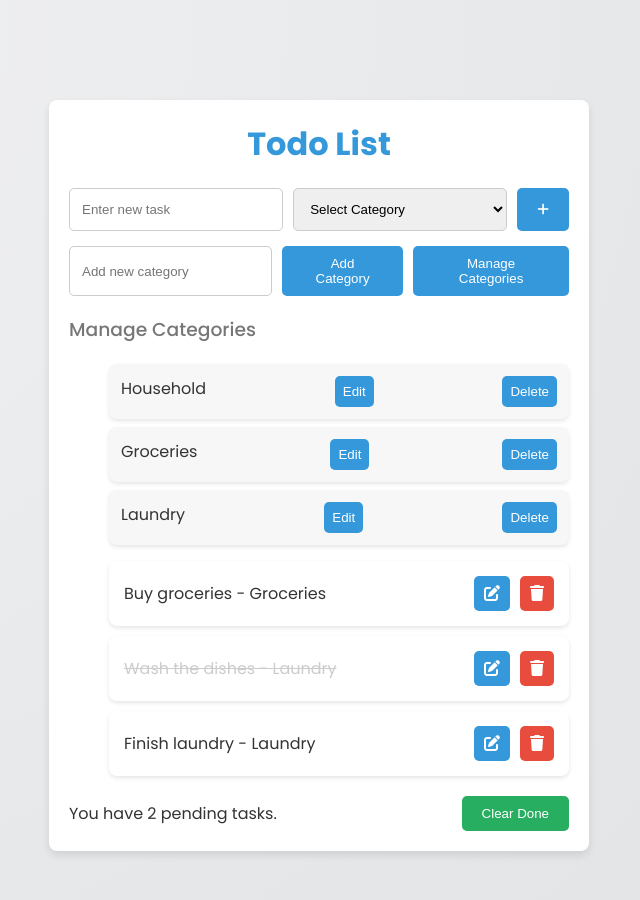
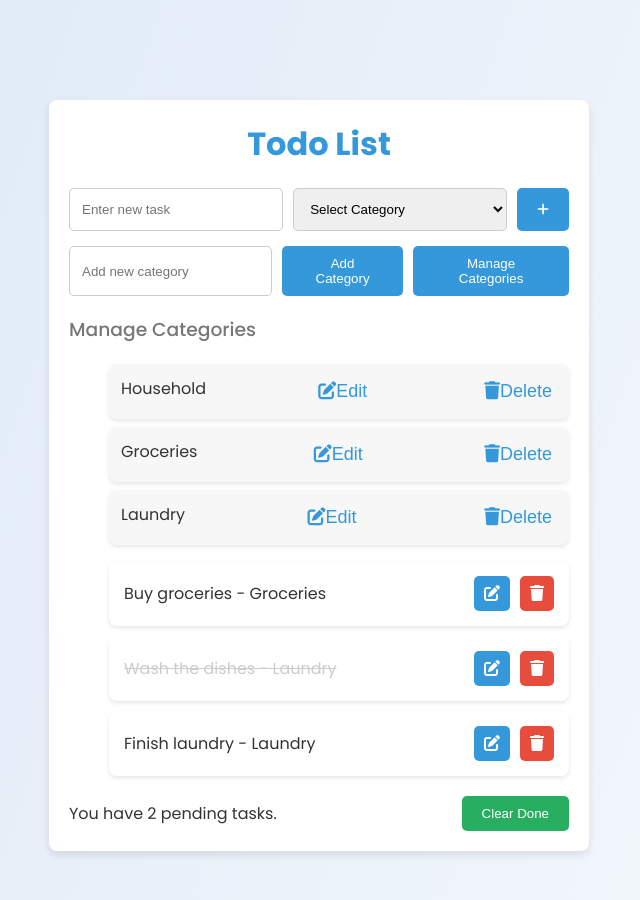
Before and after one commit to DianaAtzin/DWDD37-Project, a plain HTML site: page index.html in a window 1280 px wide. Both pictures are taken after a click on the button "Manage Categories". Shown: the whole page, without its empty margins (321-961 px from the left). Drawn offline with Linux system fonts and the light colour scheme.

Commit message:
Refactor CSS styles to use linear gradient for background and update hover effects

```diff
--- a/src/css/styles.css
+++ b/src/css/styles.css
@@ -15,7 +15,7 @@
 }
 
 body {
-  background: radial-gradient(circle at 0% 0.5%, rgb(241, 241, 242) 0.1%, rgb(224, 226, 228) 100.2%);
+  background: linear-gradient(109.6deg, rgb(223, 234, 247) 11.2%, rgb(244, 248, 252) 91.1%);
   color: var(--text-color);
   font-family: "Poppins", sans-serif;
   height: 100vh;
@@ -78,6 +78,7 @@ button:hover {
   background-color: var(--accent-color);
 }
 
+/* Todo list */
 .todoList li {
   background-color: var(--white-color);
   padding: 15px;
@@ -91,8 +92,8 @@ button:hover {
 }
 
 .todoList li:hover {
-  background-color: var(--primary-color);
-  color: var(--white-color);
+  background-color: rgba(52, 152, 219, 0.2);
+  color: var(--text-color);
 }
 
 .todoList li.done {
@@ -146,6 +147,7 @@ button:hover {
   cursor: pointer;
 }
 
+
 #categoryList {
   margin-top: 20px;
 }
@@ -165,27 +167,39 @@ button:hover {
   font-weight: 500;
 }
 
+
+#categoryList .editBtn::before,
+#categoryList .deleteBtn::before {
+  font-family: "Font Awesome 5 Free";
+  font-weight: 900;
+}
+
+#categoryList .editBtn::before {
+  content: "\f044";
+}
+
+#categoryList .deleteBtn::before {
+  content: "\f1f8";
+}
+
+
+#categoryList .editBtn,
+#categoryList .deleteBtn {
+  background-color: transparent;
+  color: var(--primary-color);
+  padding: 5px;
+  border: none;
+  font-size: 18px;
+  cursor: pointer;
+}
+
+#categoryList .editBtn:hover,
+#categoryList .deleteBtn:hover {
+  color: var(--accent-color);
+}
+
 .editInput {
   padding: 8px;
   border: 1px solid var(--grey-color);
   border-radius: 5px;
 }
-
-.editBtn,
-.deleteBtn {
-  background-color: var(--primary-color);
-  color: var(--white-color);
-  padding: 8px;
-  border: none;
-  border-radius: 5px;
-  cursor: pointer;
-  transition: background-color 0.3s;
-}
-
-.editBtn:hover {
-  background-color: var(--accent-color);
-}
-
-.deleteBtn:hover {
-  background-color: var(--danger-color);
-}
```
